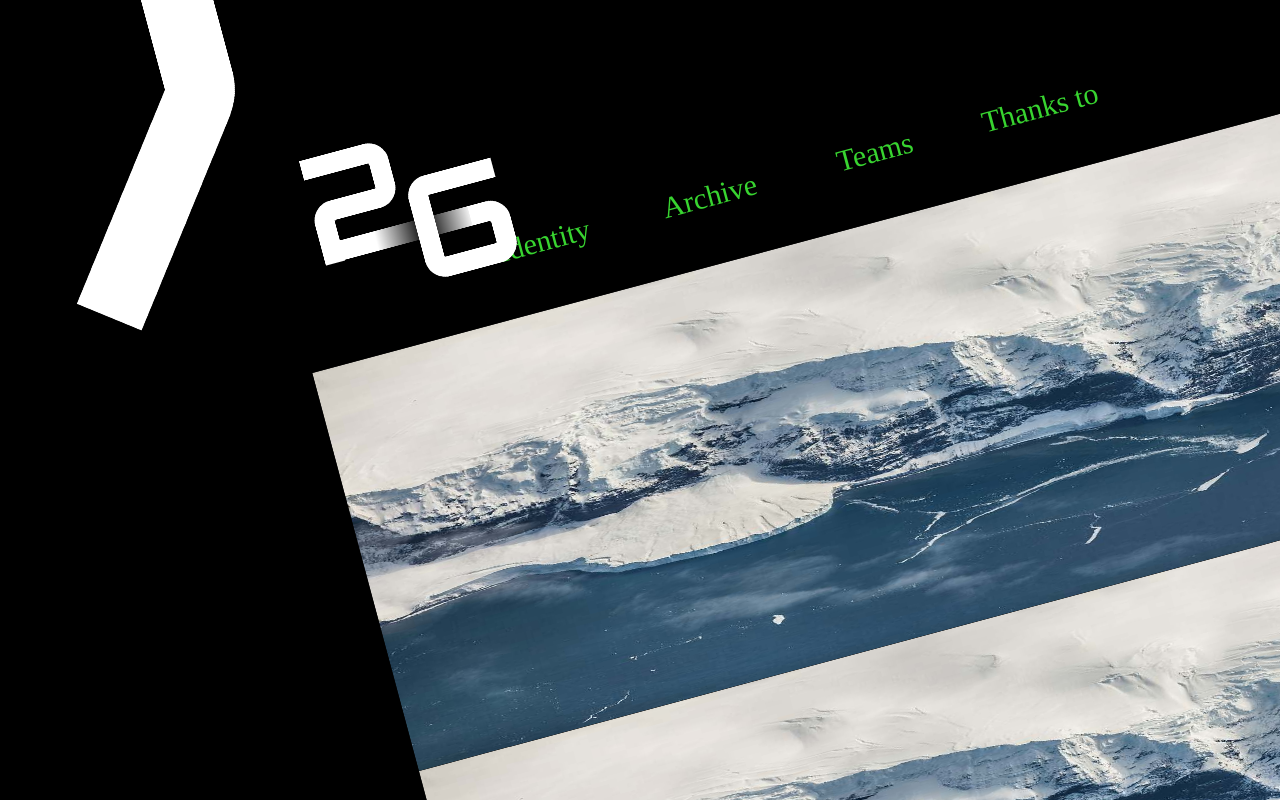
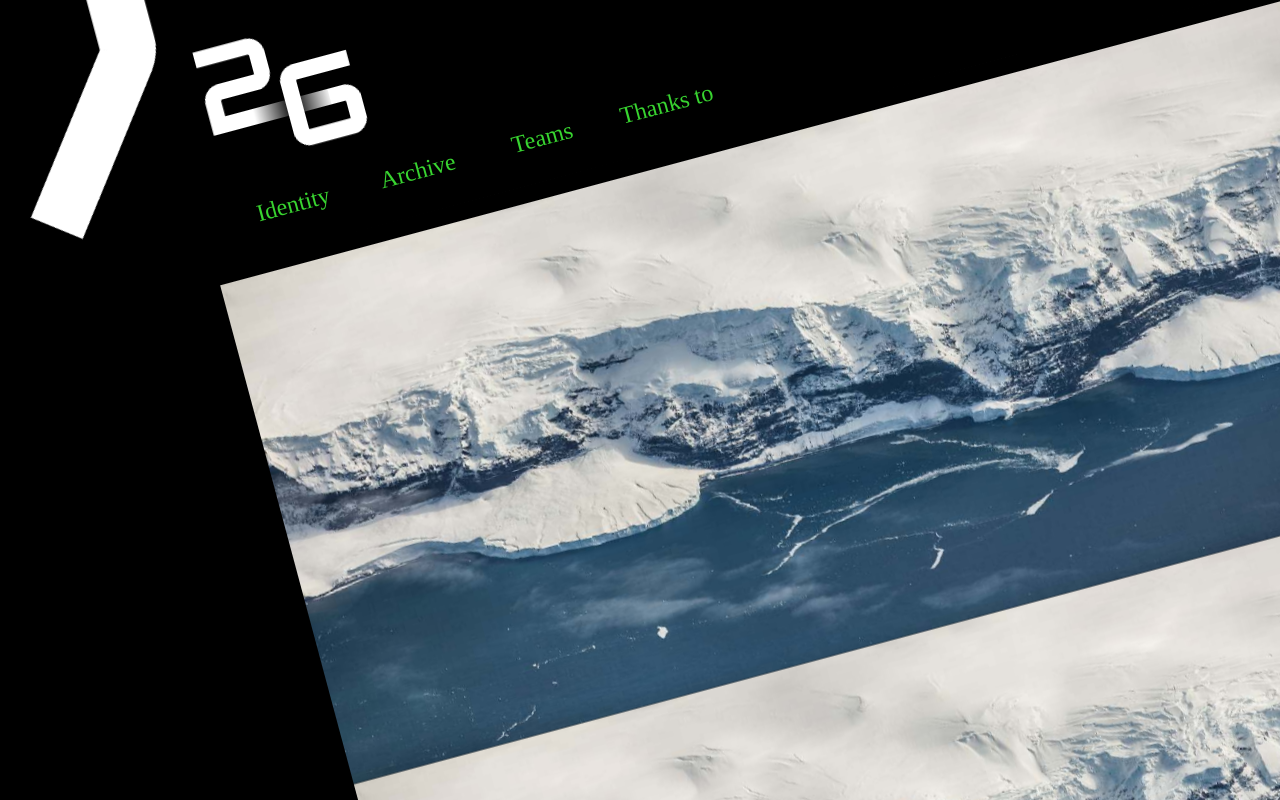
Before and after one commit to Yoonlang/knud1, a Next.js app: page / in a window 1280 px wide. Built offline with nearby package versions, Linux system fonts and the light colour scheme.

Commit message:
feat: Implement main page #5

```diff
--- a/components/AnimatedBar.tsx
+++ b/components/AnimatedBar.tsx
@@ -51,7 +51,7 @@ const BlockBar = styled.div`
   width: 100%;
   height: 27px;
   background: #000;
-  animation: ${moveToRight} 1.5s linear forwards;
+  animation: ${moveToRight} 3.5s linear forwards;
 `;
 
 const ColBarContainer = styled.div`
@@ -95,10 +95,10 @@ const moveToBottom = keyframes`
 const GradationColBar = styled.div`
   position: absolute;
   width: 70px;
-  height: 150%;
+  height: 200%;
   background: linear-gradient(to bottom, #000, #494949, #fff, #fff, #fff, #fff, #fff, #fff, #fff);
   transform: translate(-69px, -400px);
-  animation: ${moveToBottom} 0.7s linear forwards;
+  animation: ${moveToBottom} 1s linear forwards;
 `;
 
 export { AnimatedBar, AnimatedColBar };
--- a/components/MainIcon.tsx
+++ b/components/MainIcon.tsx
@@ -13,24 +13,6 @@ interface drawLineFunc {
     startTime: number,
     now: number,
     gradient?: CanvasGradient
-  ): void;
-}
-
-interface drawGradientFunc {
-  (
-    ctx: CanvasRenderingContext2D | null,
-    x1: number,
-    y1: number,
-    x2: number,
-    y2: number,
-    colorsAtPoint: {
-      point: number;
-      color: string;
-    }[],
-    bold: number,
-    time: number,
-    startTime: number,
-    now: number
   ): void;
 }
 
@@ -94,7 +76,6 @@ const drawLine: drawLineFunc = (ctx, x1, y1, x2, y2, bold, time, startTime, now,
   x2 *= 2;
   y2 *= 2;
   bold = bold * 2;
-  console.log(gradient);
   ctx.strokeStyle = gradient ? gradient : '#fff';
   ctx.lineWidth = bold;
   ctx.beginPath();
@@ -224,9 +205,9 @@ const MainIcon = ({ mobile = false }: MainIconProps) => {
     const update = () => {
       if (!ctx) return;
       //1
-      drawLine(ctx, 278, 0, 278, 103, 70, 200, 0, now);
-      drawCircle(ctx, 243, 104, 35, 70, 0, 0.3, 100, 200, now);
-      drawLine(ctx, 272, 124, 136, 302, 70, 200, 300, now);
+      drawLine(ctx, 278, 0, 278, 103, 70, 400, 0, now);
+      drawCircle(ctx, 243, 104, 35, 70, 0, 0.3, 200, 400, now);
+      drawLine(ctx, 272, 124, 136, 302, 70, 400, 600, now);
       now++;
       const animation = requestAnimationFrame(update);
       if (now >= (600 / 1000) * 60) cancelAnimationFrame(animation);
@@ -254,7 +235,7 @@ const MainIcon = ({ mobile = false }: MainIconProps) => {
       drawLine(ctx, 421, 309 - 80, 374, 309 - 80, 20, 200, 1100, now);
       drawCircle(ctx, 373.5, 319.5 - 80, 10, 21, -0.5, -1, 100, 1300, now, true);
       // drawEllipse(ctx, 228, 169, 9, 7.5, 5, -0.5, -1.1, 100, 1300, now, true);
-      drawLine(ctx, 363, 318 - 80, 363, 359 - 80, 20, 200, 1400, now);
+      drawLine(ctx, 363, 318 - 80, 363, 358 - 80, 20, 200, 1400, now);
       drawLine(ctx, 354, 350 - 80, 408, 350 - 80, 20, 100, 1600, now);
 
       const gradient = ctx.createLinearGradient(408 * 2, 270 * 2, 508 * 2, 270 * 2);
@@ -311,7 +292,12 @@ const CanvasDiv = styled.div`
     width: 500px;
   }
   &.PC {
-    transform: translate(-312px, -295px);
+    @media (max-width: 1599px) {
+      transform: translate(-312px, -365px);
+    }
+    @media (min-width: 1600px) {
+      transform: translate(-312px, -295px);
+    }
   }
 `;
 
--- a/components/Nav.tsx
+++ b/components/Nav.tsx
@@ -23,9 +23,14 @@ const NavDiv = styled.div`
   align-items: center;
   width: 100%;
   height: 50px;
-  gap: 50px;
+  gap: 40px;
   margin-bottom: 30px;
-  padding-left: 20%;
+  @media (max-width: 1599px) {
+    padding-left: 5%;
+  }
+  @media (min-width: 1600px) {
+    padding-left: 22%;
+  }
 `;
 
 const MenuLink = styled.a`
--- a/components/Rotates.tsx
+++ b/components/Rotates.tsx
@@ -22,11 +22,16 @@ const Rotate = styled.div`
   flex-direction: column;
   width: 100%;
   height: 100%;
-  transform: rotate(-15deg);
   transform-origin: left top;
   @media (max-width: 1023px) {
     display: none;
   }
+  @media (max-width: 1599px) {
+    transform: rotate(-15deg) scale(0.8);
+  }
+  @media (min-width: 1600px) {
+    transform: rotate(-15deg);
+  }
 `;
 
 export default Rotates;
--- a/components/Works.tsx
+++ b/components/Works.tsx
@@ -19,7 +19,7 @@ const WorksDiv = styled.div`
   display: flex;
   flex-direction: column;
   width: 130%;
-  height: 130%;
+  height: 100%;
   overflow: scroll;
   &.mobile {
     width: 100%;
--- a/pages/index.tsx
+++ b/pages/index.tsx
@@ -24,6 +24,7 @@ const Page = styled.div`
   display: flex;
   width: 100%;
   height: 100vh;
+  justify-content: center;
   overflow: hidden;
   background: #000;
 `;
@@ -31,13 +32,18 @@ const Page = styled.div`
 const Limit = styled.div`
   display: flex;
   width: 100%;
-  height: 150%;
+  height: 200%;
   max-width: 1920px;
-  padding: 290px 0 0 290px;
   overflow: hidden;
   @media (max-width: 1023px) {
     display: none;
   }
+  @media (max-width: 1599px) {
+    padding: 210px 0 0 200px;
+  }
+  @media (min-width: 1600px) {
+    padding: 290px 0 0 290px;
+  }
 `;
 
 export default Home;
```
